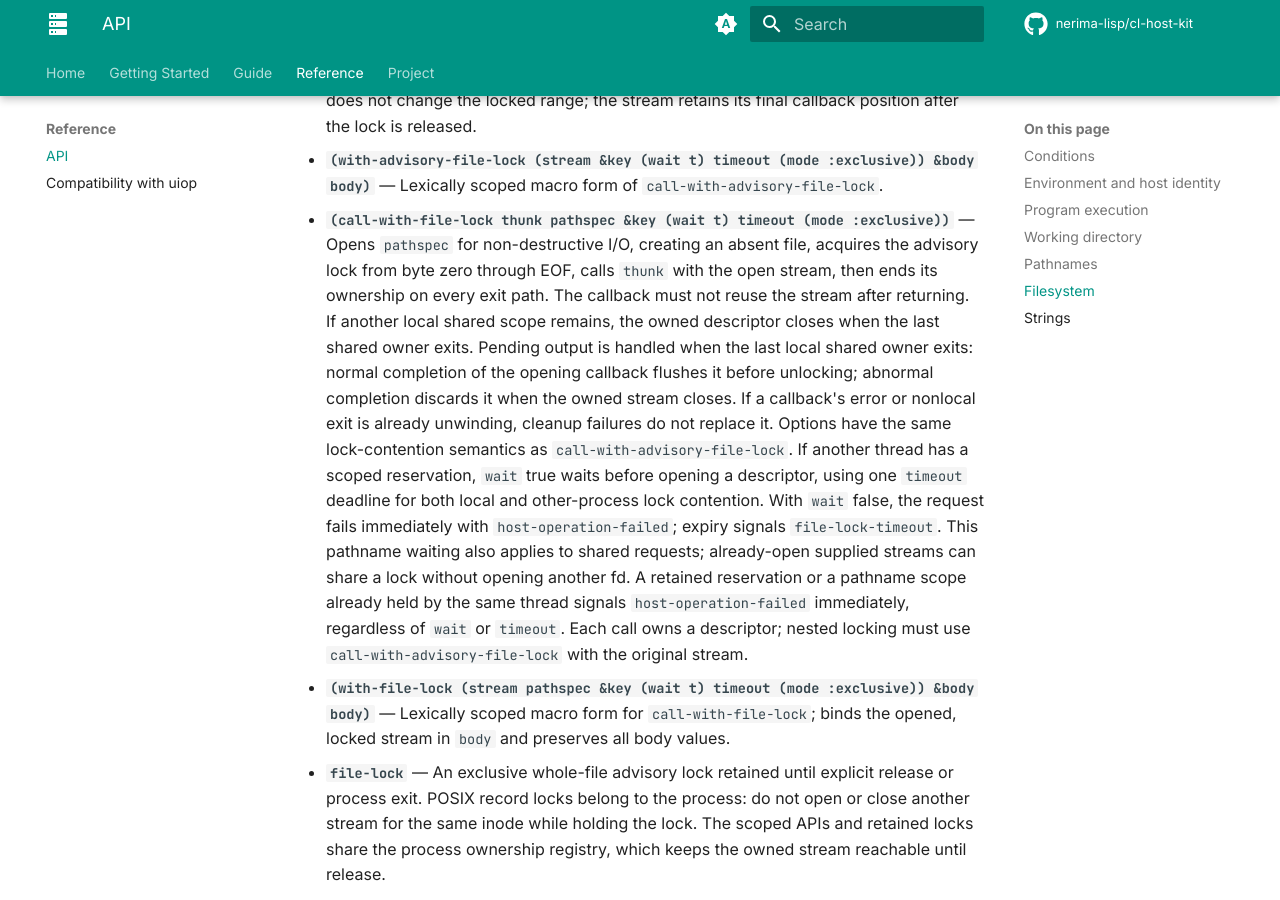
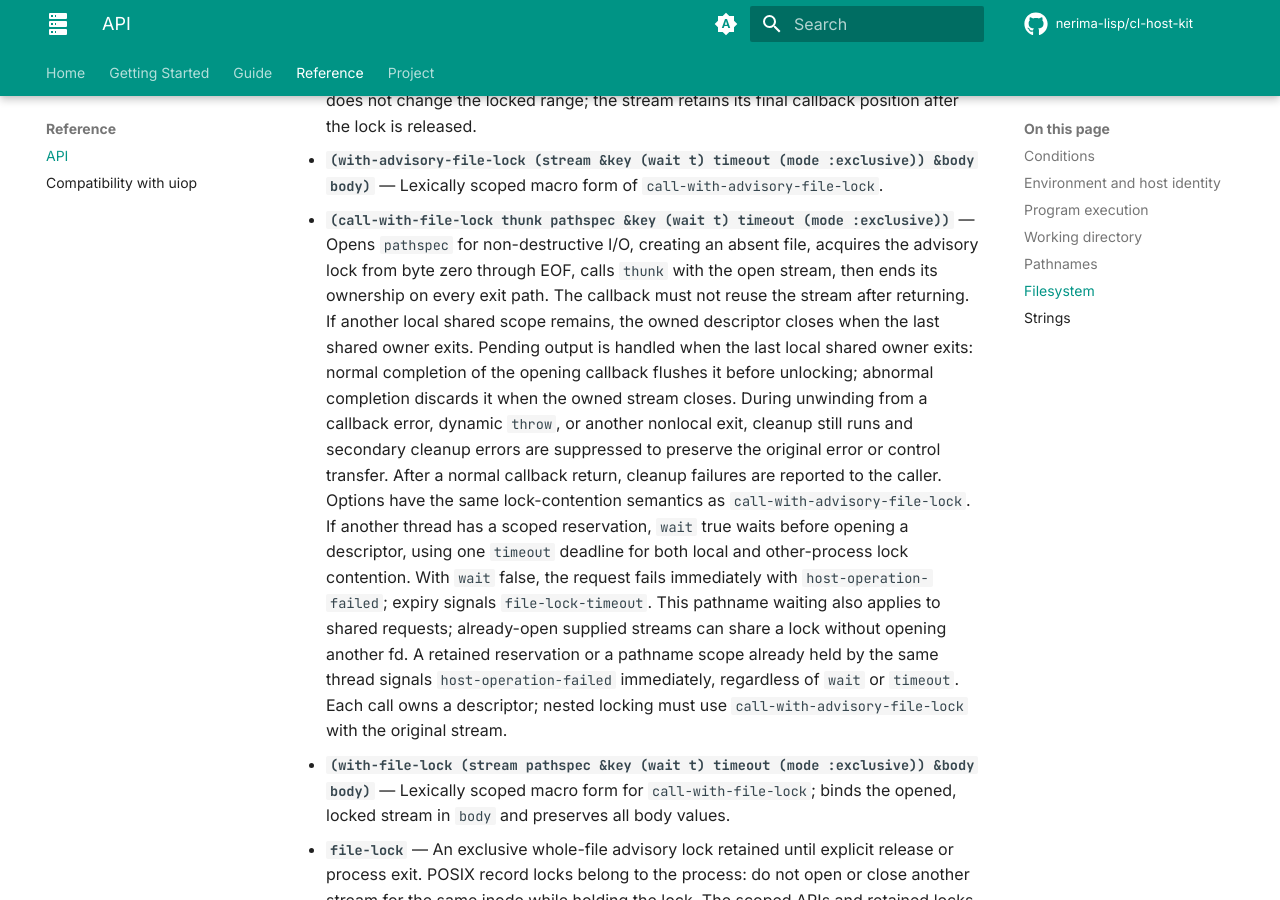
Before and after one commit to nerima-lisp/cl-host-kit, an MkDocs documentation site: the page built from docs/src/reference/api.md, in a window 1280 px wide and 900 px high, scrolled down 13161 px. Built offline with MkDocs 1.6.1 and Material for MkDocs 9.7.7, drawn with Linux system fonts in a browser that asks for light colours; comment, search, counter and statistics services are not loaded.

Commit message:
fix(locking): preserve native paths and cleanup contracts (K4)

```diff
--- a/docs/src/reference/api.md
+++ b/docs/src/reference/api.md
@@ -536,8 +536,11 @@ locks.
   shared scope remains, the owned descriptor closes when the last shared owner
   exits. Pending output is handled when the last local shared owner exits:
   normal completion of the opening callback flushes it before unlocking;
-  abnormal completion discards it when the owned stream closes. If a callback's
-  error or nonlocal exit is already unwinding, cleanup failures do not replace it.
+  abnormal completion discards it when the owned stream closes. During unwinding
+  from a callback error, dynamic `throw`, or another nonlocal exit, cleanup still
+  runs and secondary cleanup errors are suppressed to preserve the original
+  error or control transfer. After a normal callback return, cleanup failures
+  are reported to the caller.
   Options have the same lock-contention semantics as
   `call-with-advisory-file-lock`. If another thread has a scoped reservation,
   `wait` true waits before opening a descriptor, using one `timeout` deadline
```
Also changed, not shown: docs/src/notes/release-v0.4.0.md (+5 -0 lines), 3 other files.
